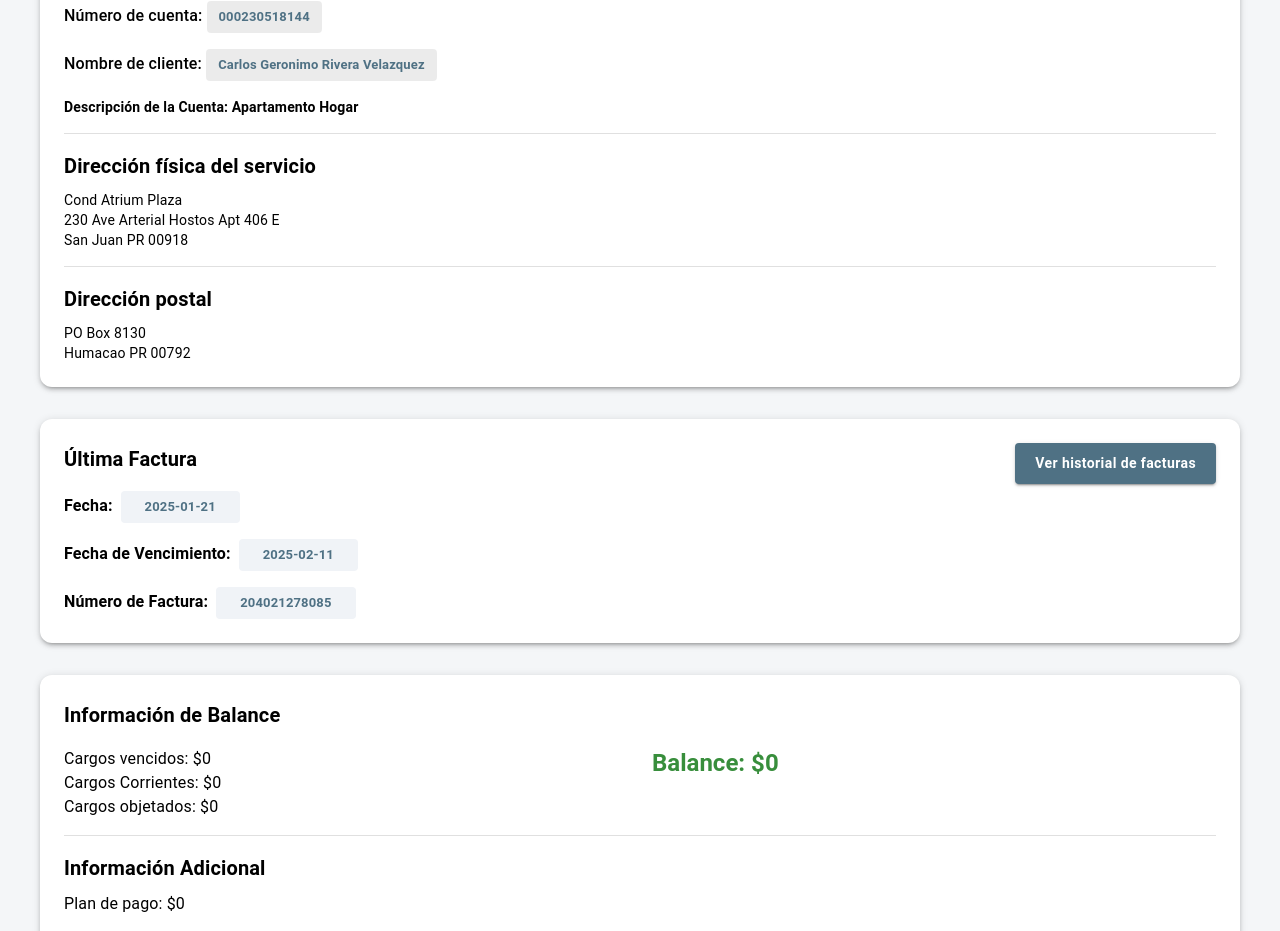
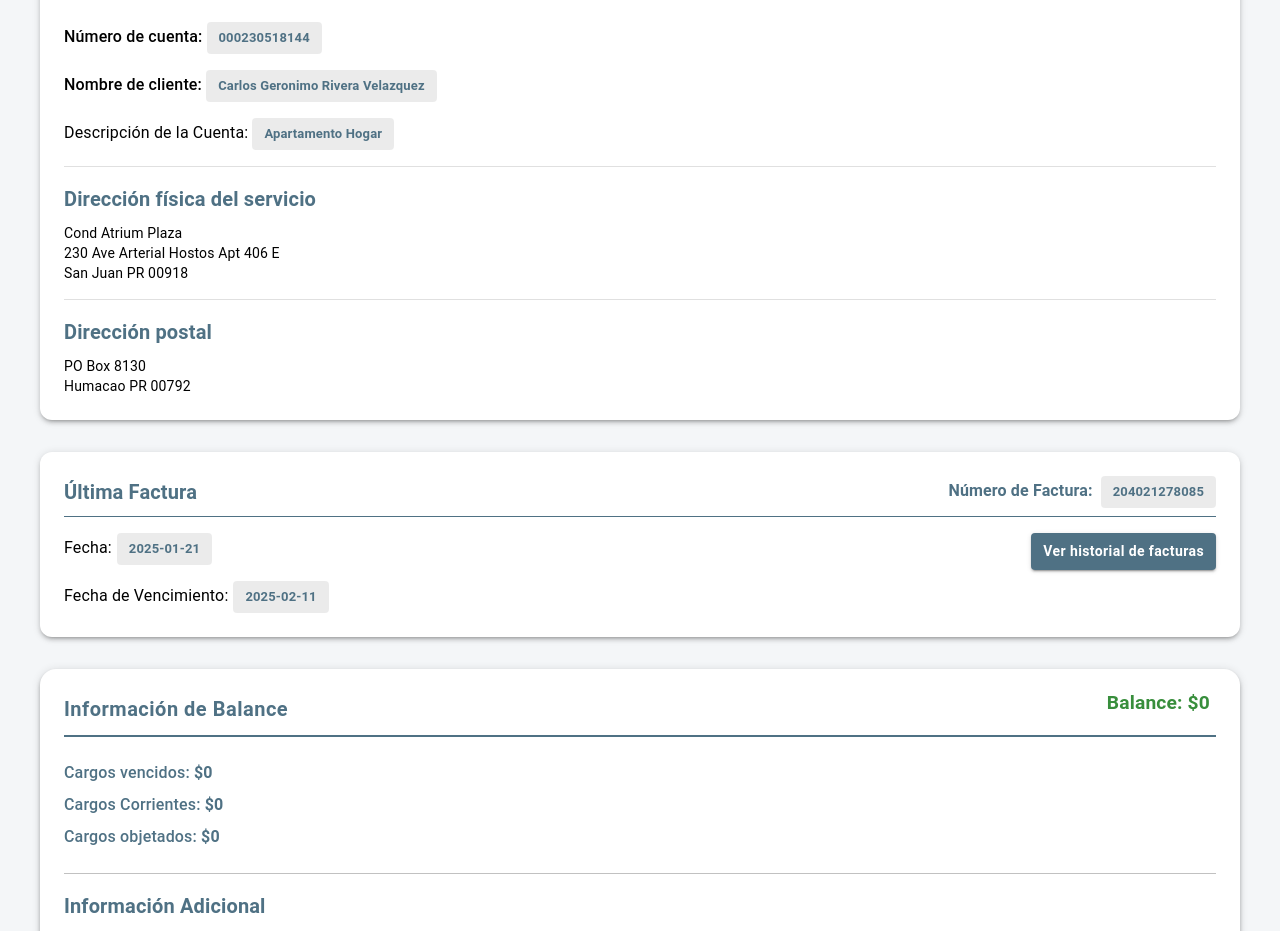
Before and after one commit to carlosrivera22/acueductos-redesign, a Next.js app: page /accountDetails in a window 1280 px wide. Shown: the part 194-1125 px from the top of the page. Built offline with nearby package versions, Linux system fonts and the light colour scheme.

Commit message:
account details

```diff
--- a/src/pages/accountDetails/index.tsx
+++ b/src/pages/accountDetails/index.tsx
@@ -25,41 +25,57 @@ const AccountDetails = () => {
                             position: "absolute",
                             top: 16,
                             right: 16,
-                            color: "white", // Button color
+                            color: "#ffffff", // White for the button icon
                             backgroundColor: "#4f7184",
                             '&:hover': {
-                                backgroundColor: "#4f7184", // Optional hover effect
+                                backgroundColor: "#3d5b69", // Optional hover effect
                             },
                         }}
                     >
                         <Edit />
                     </IconButton>
 
-                    <Typography variant="h5" fontWeight="bold" sx={{ mb: 3 }}>
+                    {/* Account Title */}
+                    <Typography
+                        variant="h5"
+                        fontWeight="bold"
+                        sx={{
+                            mb: 3,
+                            borderBottom: "0.5px solid #4f7184", // Bottom border for emphasis
+                            paddingBottom: "20px",
+                            color: "#4f7184", // Color for the title
+                        }}
+                    >
                         Detalles de la Cuenta
                     </Typography>
 
                     {/* Account Information */}
                     <Stack direction="row" justifyContent="space-between" alignItems="center" spacing={2}>
                         <Stack spacing={2}>
-                            <Typography variant="body1" sx={{ fontWeight: 500 }}>
-                                Número de cuenta: <Chip label="000230518144" sx={{ borderRadius: "4px", color: "#4f7184", fontWeight: "bold" }} />
+                            <Typography component={"div"} sx={{ fontWeight: 500 }}>
+                                Número de cuenta:{" "}
+                                <Chip label="000230518144" sx={{ borderRadius: "4px", color: "#4f7184", fontWeight: "bold" }} />
                             </Typography>
-                            <Typography variant="body1" sx={{ fontWeight: 500 }}>
-                                Nombre de cliente: <Chip label="Carlos Geronimo Rivera Velazquez" sx={{ borderRadius: "4px", color: "#4f7184", fontWeight: "bold" }} />
+                            <Typography component={"div"} sx={{ fontWeight: 500 }}>
+                                Nombre de cliente:{" "}
+                                <Chip label="Carlos Geronimo Rivera Velazquez" sx={{ borderRadius: "4px", color: "#4f7184", fontWeight: "bold" }} />
                             </Typography>
                         </Stack>
                     </Stack>
 
-                    <Typography variant="body2" mt={2}>
-                        <b>Descripción de la Cuenta: Apartamento Hogar</b>
+                    <Typography mt={2} component={"div"}>
+                        Descripción de la Cuenta: <Chip label="Apartamento Hogar" sx={{
+                            borderRadius: "4px",
+                            color: "#4f7184",
+                            fontWeight: "bold",
+                        }} />
                     </Typography>
 
                     <Divider sx={{ my: 2 }} />
 
                     {/* Address Section */}
                     <Box sx={{ mt: 2 }}>
-                        <Typography variant="h6" fontWeight="bold">
+                        <Typography variant="h6" fontWeight="bold" sx={{ color: "#4f7184" }}>
                             Dirección física del servicio
                         </Typography>
                         <Typography variant="body2" mt={1}>
@@ -74,7 +90,7 @@ const AccountDetails = () => {
                     <Divider sx={{ my: 2 }} />
 
                     <Box sx={{ mt: 2 }}>
-                        <Typography variant="h6" fontWeight="bold">
+                        <Typography variant="h6" fontWeight="bold" sx={{ color: "#4f7184" }}>
                             Dirección postal
                         </Typography>
                         <Typography variant="body2" mt={1}>
@@ -93,76 +109,90 @@ const AccountDetails = () => {
                         borderRadius: "12px",
                         boxShadow: 3,
                         width: "100%",
-                        position: "relative",  // Make sure the parent has relative positioning
+                        position: "relative",  // Needed for absolute positioning
                     }}
                 >
-                    {/* Move the button to the top right */}
-                    <Button
-                        variant="contained"
+                    {/* Edit Title */}
+                    <Typography
+                        variant="h6"
+                        fontWeight="bold"
                         sx={{
-                            backgroundColor: "#4f7184",
-                            "&:hover": { backgroundColor: "#3d5b69" },
-                            padding: "8px 20px",
-                            fontWeight: "bold",
-                            textTransform: "none",
+                            mb: 2,
+                            borderBottom: "0.5px solid #4f7184",
+                            paddingBottom: "8px",
+                            color: "#4f7184",
+                        }}
+                    >
+                        Última Factura
+                    </Typography>
+
+                    {/* Invoice Number at the top-right */}
+                    <Typography
+                        variant="body1"
+                        sx={{
                             position: "absolute",
                             top: "24px",
-                            right: "24px",  // Position it to the top-right of the box
+                            right: "24px",
+                            fontWeight: "bold",
+                            color: "#4f7184",
                         }}
+                        component={"div"}
                     >
-                        Ver historial de facturas
-                    </Button>
-
-                    <Typography variant="h6" fontWeight="bold" sx={{ mb: 2 }}>
-                        Última Factura
+                        <strong>Número de Factura:</strong>
+                        <Chip
+                            label="204021278085"
+                            sx={{
+                                borderRadius: "4px",
+                                color: "#4f7184",
+                                fontWeight: "bold",
+                                marginLeft: "8px",
+                            }}
+                        />
                     </Typography>
 
                     <Stack direction="row" spacing={3} alignItems="center" justifyContent="space-between">
                         {/* Information Section */}
                         <Stack spacing={2} sx={{ flex: 1 }}>
-                            <Typography variant="body1">
-                                <strong>Fecha:</strong>
+                            <Typography variant="body1" component={"div"}>
+                                Fecha:
                                 <Chip
                                     label="2025-01-21"
                                     sx={{
                                         borderRadius: "4px",
-                                        backgroundColor: "#f0f3f7",
                                         color: "#4f7184",
                                         fontWeight: "bold",
-                                        marginLeft: "8px",
-                                        padding: "4px 12px",
+                                        marginLeft: "5px",
                                     }}
                                 />
                             </Typography>
-                            <Typography variant="body1">
-                                <strong>Fecha de Vencimiento:</strong>
+                            <Typography variant="body1" component={"div"}>
+                                Fecha de Vencimiento:
                                 <Chip
                                     label="2025-02-11"
                                     sx={{
                                         borderRadius: "4px",
-                                        backgroundColor: "#f0f3f7",
                                         color: "#4f7184",
                                         fontWeight: "bold",
-                                        marginLeft: "8px",
-                                        padding: "4px 12px",
-                                    }}
-                                />
-                            </Typography>
-                            <Typography variant="body1">
-                                <strong>Número de Factura:</strong>
-                                <Chip
-                                    label="204021278085"
-                                    sx={{
-                                        borderRadius: "4px",
-                                        backgroundColor: "#f0f3f7",
-                                        color: "#4f7184",
-                                        fontWeight: "bold",
-                                        marginLeft: "8px",
-                                        padding: "4px 12px",
+                                        marginLeft: "5px",
                                     }}
                                 />
                             </Typography>
                         </Stack>
+
+                        {/* Small Button */}
+                        <Button
+                            variant="contained"
+                            sx={{
+                                backgroundColor: "#4f7184",
+                                "&:hover": { backgroundColor: "#3d5b69" },
+                                padding: "6px 12px",  // Reduced padding for a smaller button
+                                fontWeight: "bold",
+                                textTransform: "none",
+                                alignSelf: "flex-start", // Align the button to the top
+                            }}
+                        >
+                            Ver historial de facturas
+                        </Button>
                     </Stack>
                 </Box>
 
@@ -171,35 +201,64 @@ const AccountDetails = () => {
                     sx={{
                         backgroundColor: "white",
                         padding: "24px",
-                        borderRadius: "12px",
-                        boxShadow: 3,
+                        borderRadius: "16px",  // Slightly rounded corners for a modern look
+                        boxShadow: 4,  // Stronger shadow for a more elevated look
                         width: "100%",
+                        transition: "all 0.3s ease", // Smooth transition for hover effect
+                        position: "relative", // For positioning the balance
+                        '&:hover': {
+                            boxShadow: 8,  // Deep shadow on hover for a more interactive feel
+                        },
                     }}
                 >
-                    <Typography variant="h6" fontWeight="bold" sx={{ mb: 2 }}>
+                    <Typography
+                        variant="h6"
+                        fontWeight="bold"
+                        sx={{
+                            mb: 3,
+                            borderBottom: "2px solid #4f7184",
+                            paddingBottom: "10px",
+                            color: "#4f7184",
+                            letterSpacing: "0.5px",  // Slightly spaced out text for elegance
+                        }}
+                    >
                         Información de Balance
                     </Typography>
-                    <Stack direction="row" spacing={3} justifyContent="space-between">
+
+                    {/* Balance Positioned Top Right */}
+                    <Typography fontWeight="bold" sx={{
+                        position: "absolute",
+                        top: 20,
+                        right: 30,
+                        color: "#388e3c",
+                        fontSize: "1.2rem",
+                        fontWeight: "700"
+                    }}>
+                        Balance: <span>$0</span>
+                    </Typography>
+
+                    <Stack direction="row" spacing={3} justifyContent="space-between" sx={{ mb: 3 }}>
                         <Box sx={{ flex: 1 }}>
-                            <Typography variant="body1">Cargos vencidos: $0</Typography>
-                            <Typography variant="body1">Cargos Corrientes: $0</Typography>
-                            <Typography variant="body1">Cargos objetados: $0</Typography>
-                        </Box>
-                        <Box sx={{ flex: 1 }}>
-                            <Typography variant="h5" fontWeight="bold" sx={{ color: "#388e3c" }}>
-                                Balance: $0
+                            <Typography variant="body1" sx={{ color: "#4f7184", fontWeight: "500", marginBottom: "8px" }}>
+                                Cargos vencidos: <span style={{ fontWeight: "bold" }}>$0</span>
+                            </Typography>
+                            <Typography variant="body1" sx={{ color: "#4f7184", fontWeight: "500", marginBottom: "8px" }}>
+                                Cargos Corrientes: <span style={{ fontWeight: "bold" }}>$0</span>
+                            </Typography>
+                            <Typography variant="body1" sx={{ color: "#4f7184", fontWeight: "500" }}>
+                                Cargos objetados: <span style={{ fontWeight: "bold" }}>$0</span>
                             </Typography>
                         </Box>
                     </Stack>
 
-                    <Divider sx={{ my: 2 }} />
+                    <Divider sx={{ my: 2, backgroundColor: "#dcdcdc" }} />
 
-                    <Stack>
-                        <Typography variant="h6" fontWeight="bold">
+                    <Stack sx={{ mb: 3 }}>
+                        <Typography variant="h6" fontWeight="bold" sx={{ color: "#4f7184" }}>
                             Información Adicional
                         </Typography>
-                        <Typography variant="body1" mt={1}>
-                            Plan de pago: $0
+                        <Typography variant="body1" mt={1} sx={{ fontWeight: "500" }}>
+                            Plan de pago: <span style={{ fontWeight: "bold" }}>$0</span>
                         </Typography>
                     </Stack>
 
@@ -207,14 +266,18 @@ const AccountDetails = () => {
                     <Button
                         variant="contained"
                         sx={{
-                            backgroundColor: "#388e3c",
+                            backgroundColor: "#4f7184",
                             color: "white",
                             marginTop: "20px",
-                            "&:hover": {
+                            padding: "12px 24px",
+                            fontSize: "12px",
+                            borderRadius: "30px",  // Rounded button for modern style
+                            '&:hover': {
                                 backgroundColor: "#2c6e29",
+                                transform: "scale(1.05)",  // Slight scale effect on hover
                             },
-                            padding: "12px 24px",
-                            fontSize: "16px",
+                            transition: "transform 0.3s ease", // Smooth hover transition
+                            fontWeight: "bold"
                         }}
                     >
                         Verificar Balance
```
